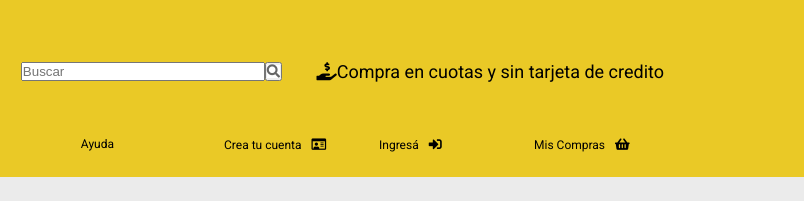
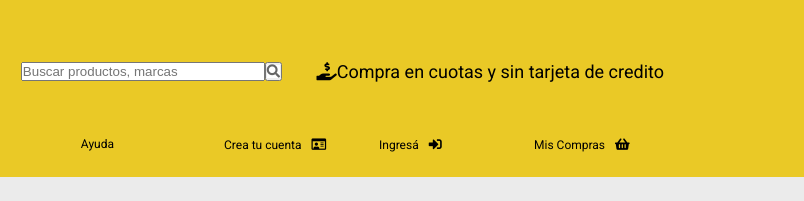
Before and after one commit to XimeEspagnol/repo_TP2, a website: page views/login.html in a window 1280 px wide. Shown: the top 201 px of the page, 476-1280 px from the left. Drawn offline with Linux system fonts and the light colour scheme.

Commit message:
buscador

```diff
--- a/views/login.html
+++ b/views/login.html
@@ -18,7 +18,7 @@
         <div class="main-header-top-bar">
             <a class="link-logo" href="/"><img class="logo" src="/images/logo-mercado-liebre.svg" alt="logo-mercado-liebre"></a>
             <div class="buscador">
-                <input type="search" id="buscador" name="buscador" placeholder="Buscar">
+                <input type="search" id="buscador" name="buscador" placeholder="Buscar productos, marcas">
                 <button class="lupa"><i class="fa fa-search"></i></button>
             </div>
             <p class="copy-header"><i class="fas fa-hand-holding-usd"></i>Compra en cuotas y sin tarjeta de credito</p>
```
